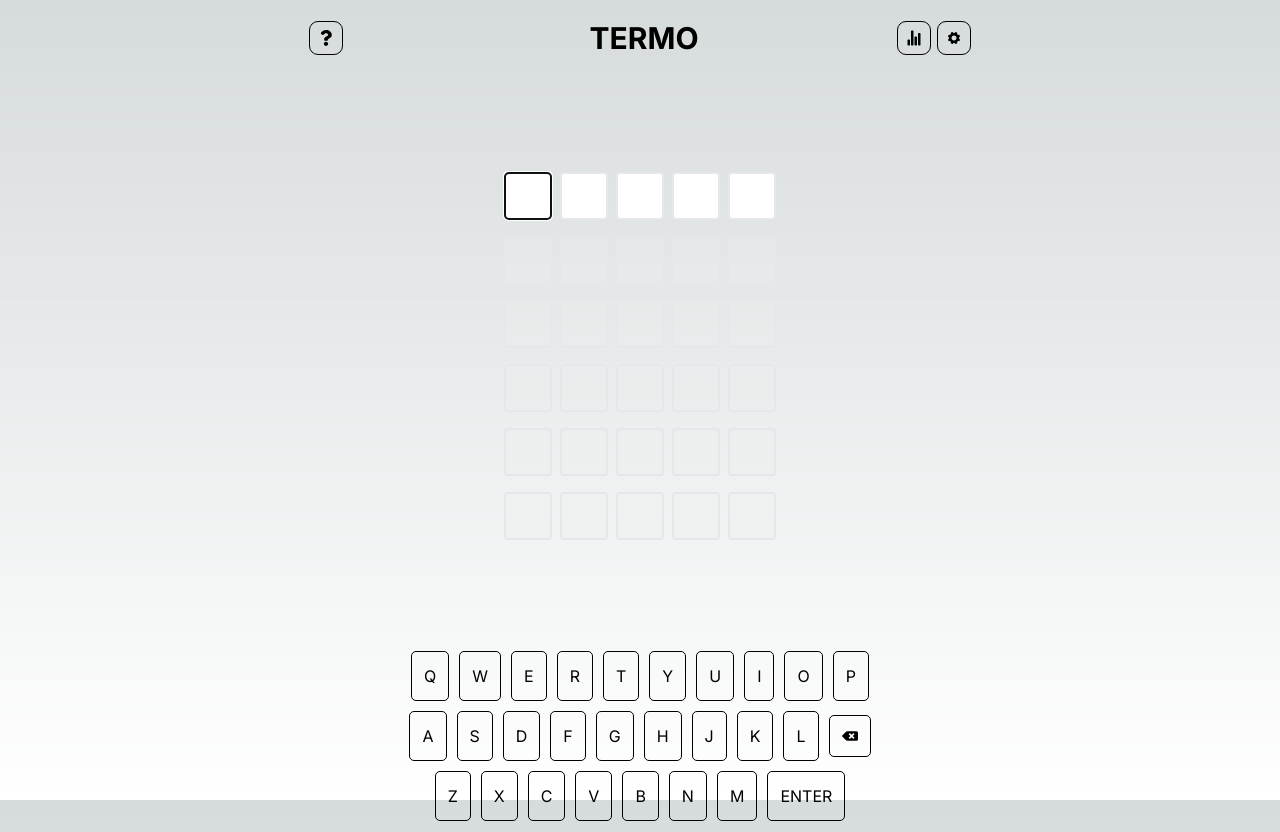
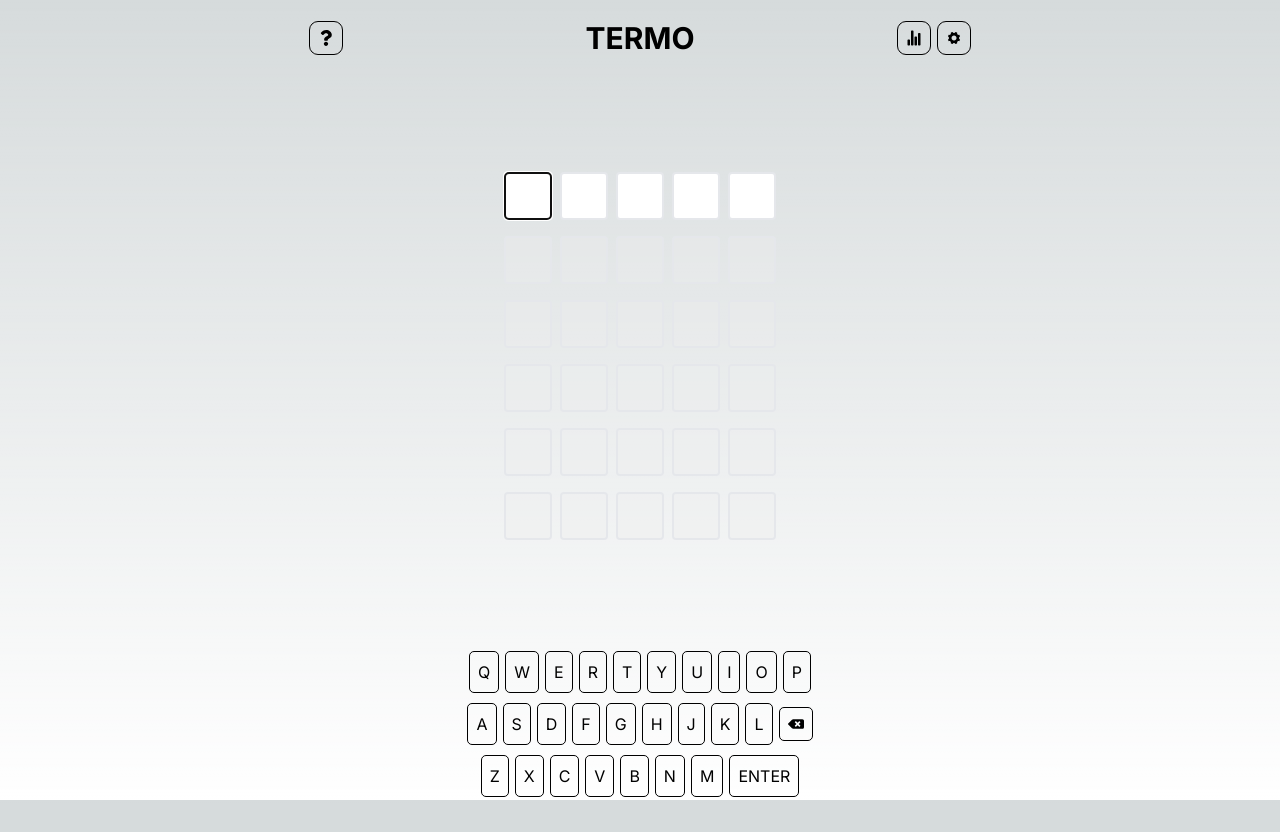
Before and after one commit to ibryans/termo-clone, a Next.js app: page / in a window 1280 px wide. After the commit the page ends 808 px from the top, so only its background shows below. Built offline with nearby package versions, Linux system fonts and the light colour scheme; no server answers.

Commit message:
changed keyboard size

```diff
--- a/src/app/page.tsx
+++ b/src/app/page.tsx
@@ -20,9 +20,10 @@
   const apiUrl = 'https://random-word-api.herokuapp.com/word?length=5'
 
   async function getWord() {
-    const response = await fetch(apiUrl)
-    const word = await response.json()
-    setWord(word[0])
+    // const response = await fetch(apiUrl)
+    // const word = await response.json()
+    // setWord(word[0])
+    setWord('braia')
   }
 
   function changeInput(att: number, input: number, inputText: any) {
--- a/src/components/keyboard.tsx
+++ b/src/components/keyboard.tsx
@@ -11,12 +11,12 @@
     return (
         <footer className=''>
             { keys.map((line, idx) =>
-                <div key={idx} className="flex flex-row gap-x-3 mb-3 justify-center items-center">
+                <div key={idx} className="flex flex-row gap-x-2 mb-3 justify-center items-center">
                     { line.map((key,idx) =>
                         <button
                             onClick={() => key == 'ENTER' ? submit() : selectKey(key)}
                             key={idx}
-                            className="outline outline-1 p-3 text-center rounded hover:bg-slate-500 transition">
+                            className="outline outline-1 p-2 text-center rounded hover:bg-slate-500 transition">
                             { key }
                         </button>
                     )}
--- a/src/components/navbar.tsx
+++ b/src/components/navbar.tsx
@@ -11,7 +11,7 @@
                     <FaQuestion />
                 </button>
 
-                <h1 className="text-3xl font-bold pl-12">
+                <h1 className="text-3xl font-bold pl-10">
                     TERMO
                 </h1>
 
```
